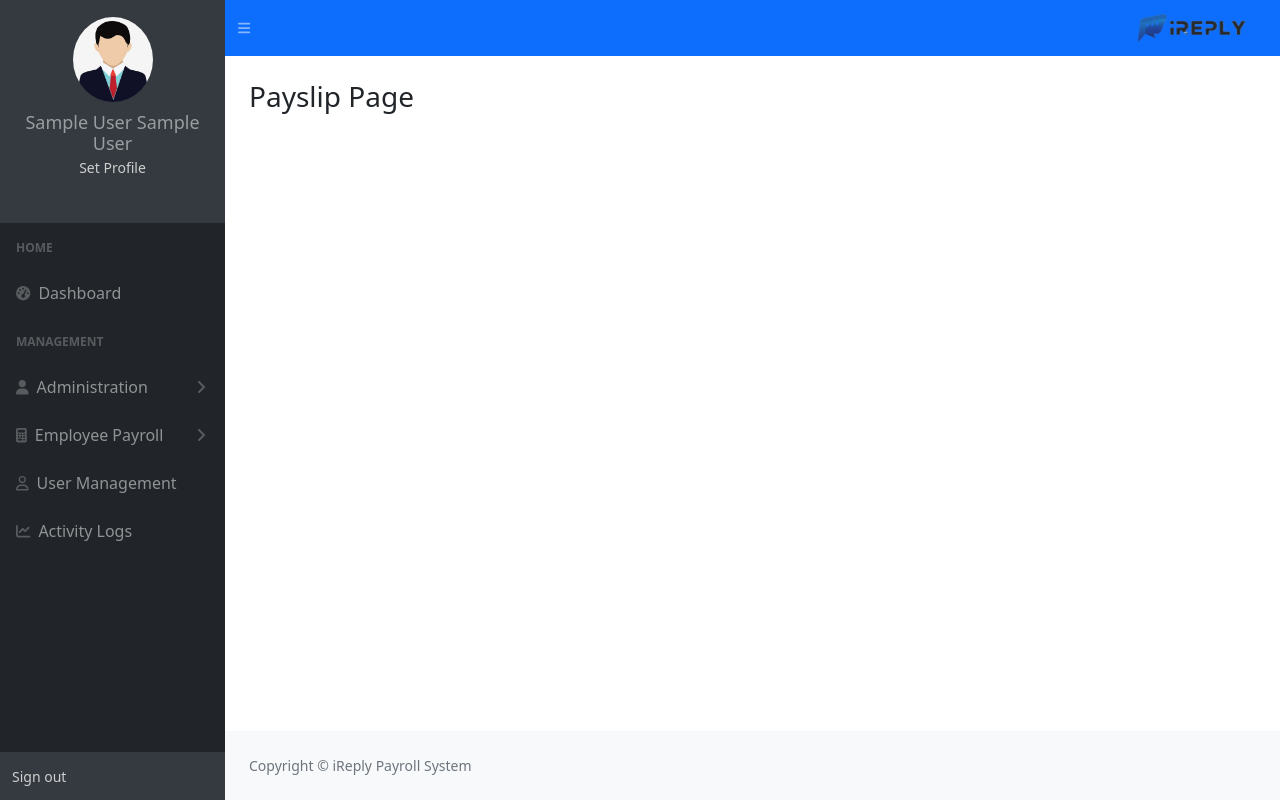
After one commit to hernanigng/iReply_Payroll_System, a PHP site: page /route/Payslip.php in a window 1280 px wide. The commit adds this page. Run offline with PHP 8.4, Linux system fonts and the light colour scheme; the visitor is signed in with stand-in values (Sample User, id 1); some libraries are stand-ins or nearby versions.

Commit message:
update slight then nag add ko empty pages

```diff
--- /dev/null
+++ b/route/Payslip.php
@@ -0,0 +1,34 @@
+<?php include '../connection/session.php' ?>
+
+<?php include '../template/header.php' ?>
+
+<?php include '../template/sidebar.php' ?>
+
+
+
+<div id="layoutSidenav_content">
+
+                <main>
+                    <div class="container-fluid px-4">
+                        <h3 class="mt-4">Payslip Page</h3>
+                    </div>
+
+                </main>
+
+
+
+
+
+
+<footer class="py-4 bg-light mt-auto">
+                    <div class="container-fluid px-4">
+                        <div class="d-flex align-items-center justify-content-between small">
+                            <div class="text-muted">Copyright &copy; iReply Payroll System</div>
+                        </div>
+                    </div>
+                </footer>
+            </div>
+        </div>
+
+
+<?php include '../template/footer.php' ?>
--- a/template/sidebar.php
+++ b/template/sidebar.php
@@ -58,8 +58,9 @@ if(isset($_SESSION['firstname']) && isset($_SESSION['lastname']) && isset($_SESS
                     </a>
                     <div class="collapse" id="collapseLayouts2" aria-labelledby="headingOne" data-bs-parent="#sidenavAccordion">
                         <nav class="sb-sidenav-menu-nested nav">
-                            <a class="nav-link" href="layout-static.html">Option 1</a>
-                            <a class="nav-link" href="layout-sidenav-light.html">Option 2</a>
+                            <a class="nav-link" href="../route/Process_Payroll.php">Process Payroll</a>
+                            <a class="nav-link" href="../route/Payroll_List.php">Payroll List</a>
+                            <a class="nav-link" href="../route/Payslip.php">Payslip</a>
                         </nav>
                     </div>
 
```
Also changed, not shown: route/Payroll_List.php (added, +34 -0 lines), route/Process_Payroll.php (added, +34 -0 lines).
